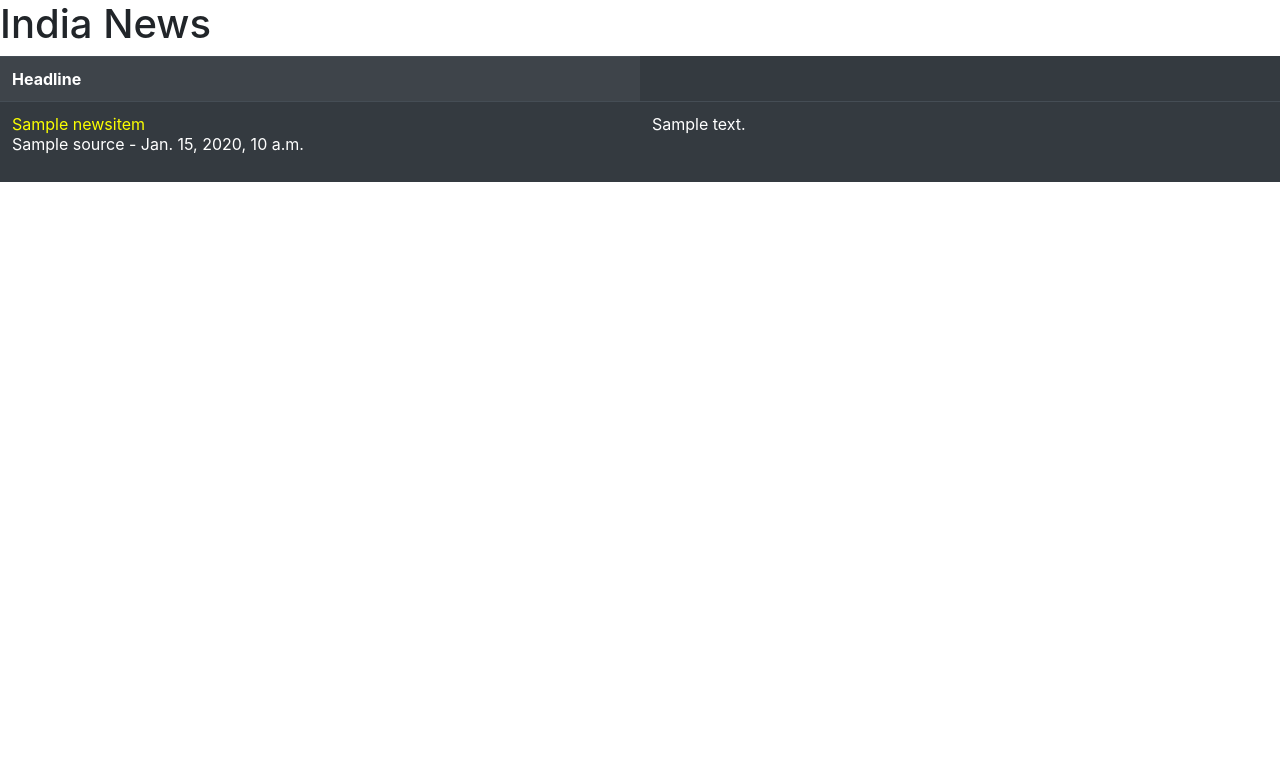
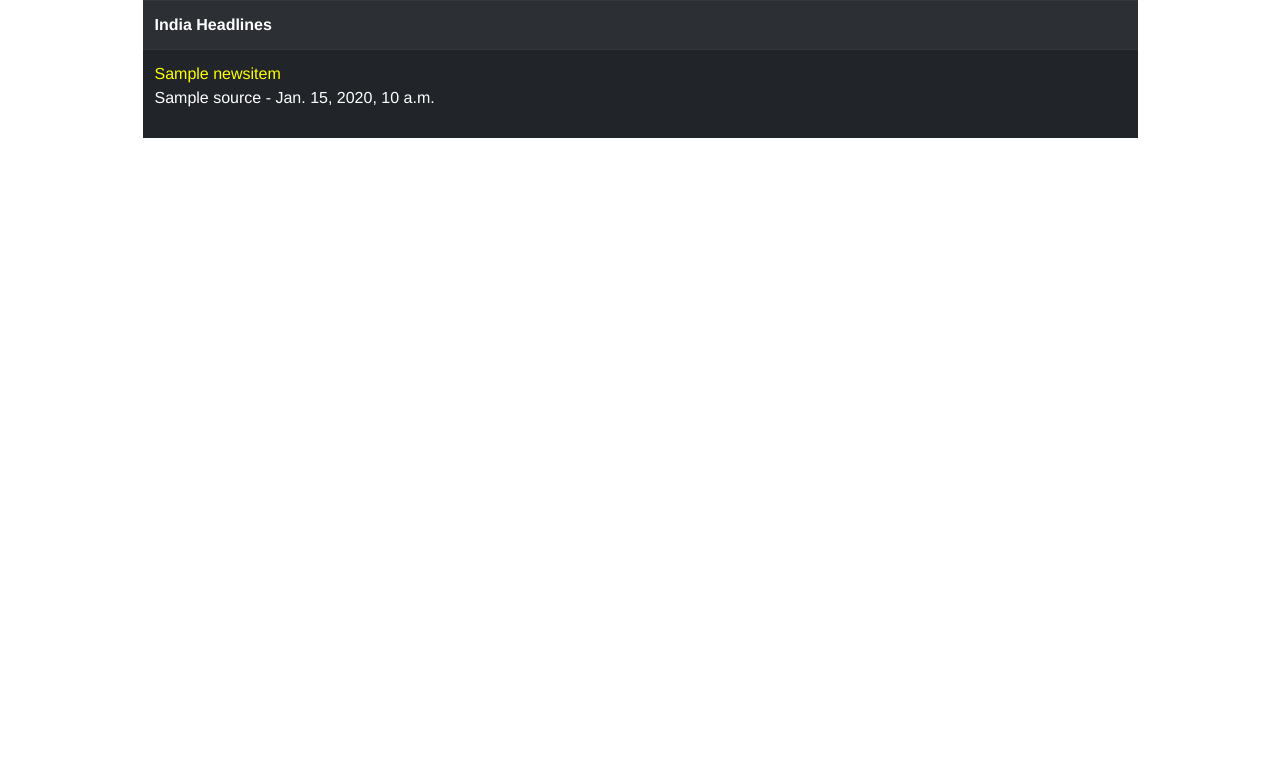
Before and after one commit to vladha1/TheFuture, a Django app: template templates/home.html in a window 1280 px wide. Shown: the top 783 px of the page. Run offline with Django 3.2, Linux system fonts and the light colour scheme; the template is opened without the code that fills it: most values are stand-ins (such as "Sample title", 1, 10 or a date in 2020); some libraries are stand-ins or nearby versions.

Commit message:
commit message

```diff
--- a/templates/home.html
+++ b/templates/home.html
@@ -1,22 +1,97 @@
-<HTML>
-    <link rel="stylesheet" href="https://stackpath.bootstrapcdn.com/bootstrap/4.3.1/css/bootstrap.min.css">
+<!DOCTYPE html>
+<html>
 
-    <H1>India News</H1>
-        <TABLE class="table table-striped table-dark">
-            <TR>
-                <TH scope="col">Headline</TH>
-            </TR>
+<head>
+    <script src=
+"https://cdnjs.cloudflare.com/ajax/libs/jquery/3.3.1/jquery.min.js">
+    </script>
+    <script src=
+"https://stackpath.bootstrapcdn.com/bootstrap/4.1.2/js/bootstrap.min.js">
+    </script>
+    <link rel="stylesheet" href=
+"https://stackpath.bootstrapcdn.com/bootstrap/4.1.2/css/bootstrap.min.css">
+    <link rel="stylesheet"
+        type="text/css" href=
+"https://use.fontawesome.com/releases/v5.6.3/css/all.css">
 
-                {% for newsitem in newslist %}
-            <TR>
+    <script type="text/javascript">
+        function showHideRow(row) {
+            $("#" + row).toggle();
+        }
+    </script>
 
-                <TD ><A href='{{newsitem.link}}' style="color:#fbff00;"> {{newsitem.Title}} </A>
-                <P >{{newsitem.Source}} - {{newsitem.Published}}</P>
-                </TD>
-                <TD style="width:50%;">{{newsitem.Summary_Detail}}</TD>
+    <style>
+        body {
+            margin: 0 auto;
+            padding: 0px;
+            text-align: left;
+            width: 100%;
+            font-family: "Myriad Pro",
+                "Helvetica Neue", Helvetica,
+                Arial, Sans-Serif;
+        }
 
-            </TR>
+        #wrapper {
+            margin: 0 auto;
+            padding: 0px;
+            text-align: center;
+            width: 995px;
+        }
+
+        #wrapper h1 {
+            margin-top: 50px;
+            font-size: 45px;
+            color:white;
+        }
+
+        #wrapper h1 p {
+            font-size: 20px;
+        }
+
+        #table_detail {
+
+            text-align: left;
+            border-collapse: collapse;
+            border: #A4A4A4;
+        }
+
+        #table_detail tr:hover {
+            background-color:black;
+        }
+
+        #table_detail .hidden_row {
+            display: none;
+        }
+    </style>
+</head>
+
+<body>
+    <div id="wrapper">
+
+        <table  class="table table-striped table-dark"  id="table_detail" align:left>
+
+            <tr>
+                <th>India Headlines</th>
+
+            </tr>
+            {% for newsitem in newslist %}
+
+            <tr onclick="showHideRow('{{newsitem.id}}');">
+
+                <TD style='color:yellow;'> {{newsitem.Title}}
+                    <P style='color:white;'>{{newsitem.Source}} - {{newsitem.Published}}</P>
+                    </TD>
+            </tr>
+
+            <tr id="{{newsitem.id}}" class="hidden_row">
+                <td colspan=4>
+                    <A href='{{newsitem.link}}' style="color:#ecece5;" data-toggle="collapse" data-target="#collapseOne" aria-expanded="true" aria-controls="collapseOne">{{newsitem.Summary_Detail}}</A>
+                </td>
+            </tr>
             {% endfor %}
-        </TABLE>
 
-    </HTML>
+        </table>
+    </div>
+</body>
+
+</html>
--- a/wordcount/views.py
+++ b/wordcount/views.py
@@ -19,7 +19,7 @@ def home(request):
     IndianURLs = urls(country = 'IN')
 
     det=[]
-
+    counter=0
     for IndianURL in IndianURLs:
 
         nc = Newscatcher(website = IndianURL)
@@ -31,7 +31,9 @@ def home(request):
             for article in articles:
                 txt=list(article.summary_detail.values())[3]
                 detailtext = BeautifulSoup(txt, "html.parser").get_text()
-                newslist=newslist+[{'Source':IndianURL,'Title':article.title,'Published':article.published,'Summary_Detail':detailtext,'link':article.link}]
+                counter=counter+1
+                newslist=newslist+[{'Source':IndianURL,'Title':article.title,'Published':article.published,'Summary_Detail':detailtext,'link':article.link,'id':"head_"+str(counter)}]
+
         except:
             a=1
         print(newslist)
```
Also changed, not shown: templates/home copy.html (added, +25 -0 lines).
